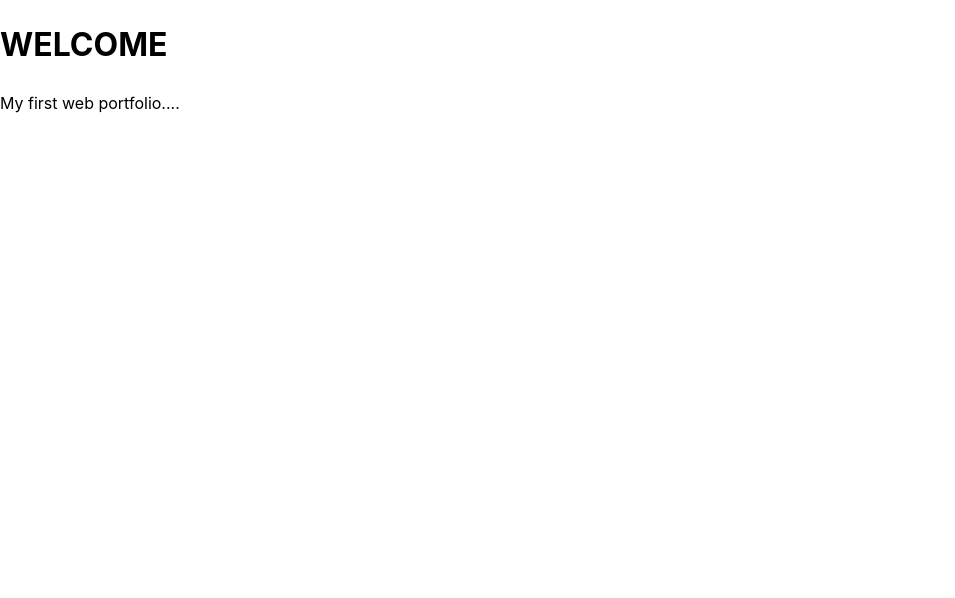
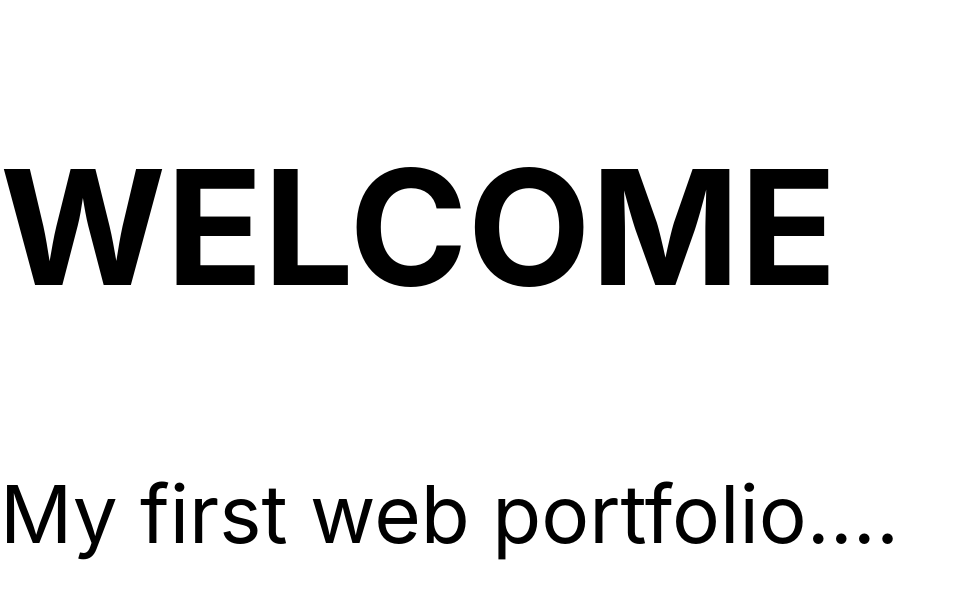
Before and after one commit to mohamadabdulfattah/mohamadabdulfattah.github.io, a plain HTML site: page index.html in a window 1280 px wide. Shown: the whole page, without its empty margins (0-955 px from the left). Drawn offline with Linux system fonts and the light colour scheme.

Commit message:
Update style.css

```diff
--- a/css/style.css
+++ b/css/style.css
@@ -1,7 +1,7 @@
 body {
   margin: 0;
   font-family: -apple-system, BlinkMacSystemFont, "Segoe UI", Roboto, "Helvetica Neue", Arial, "Noto Sans", sans-serif, "Apple Color Emoji", "Segoe UI Emoji", "Segoe UI Symbol", "Noto Color Emoji";
-  font-size: 1rem;
+  font-size: 5rem;
   font-weight: 400;
   line-height: 1.5;
   color: #000;
```
